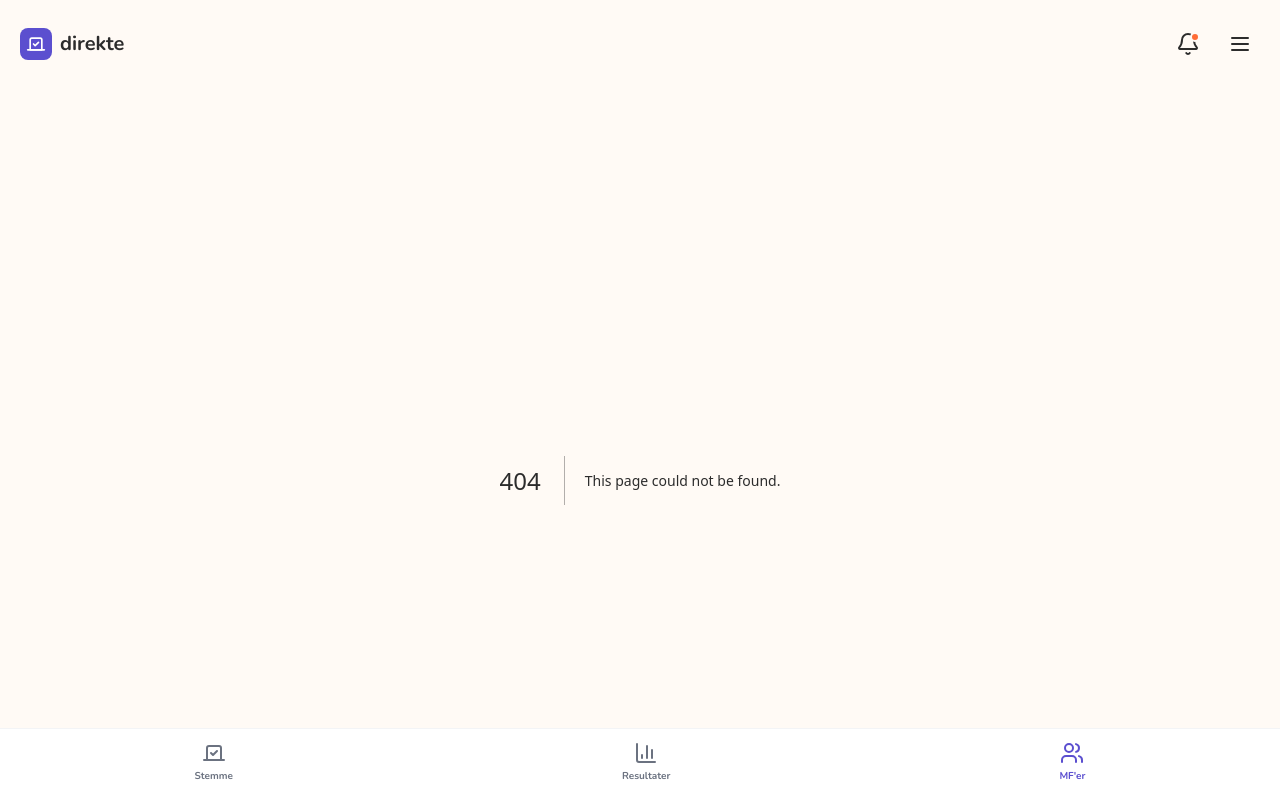
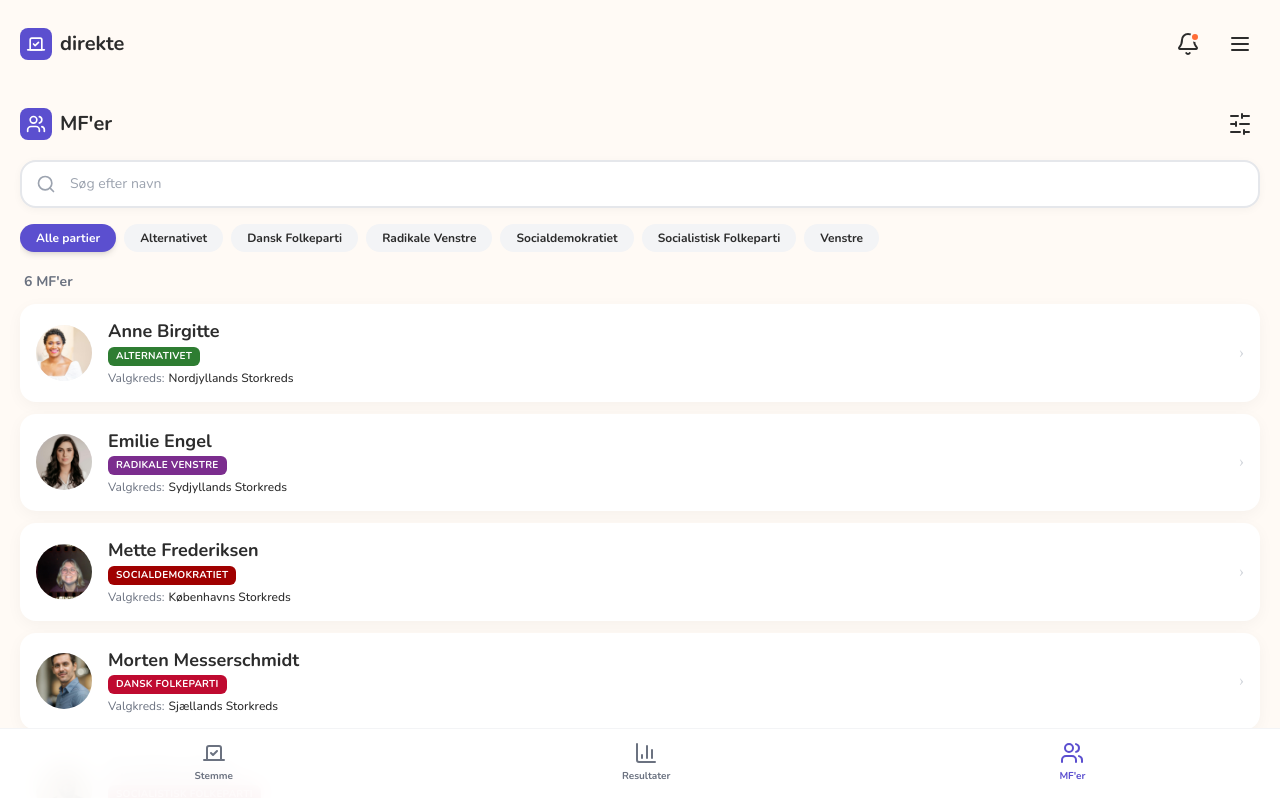
Before and after one commit to totise/direktedemokrati.nu, a Next.js app: page /mps in a window 1280 px wide. Before the commit this address had no page. Shown: the top 798 px of the page. Built offline with nearby package versions, Linux system fonts and the light colour scheme.

Commit message:
feat: add MP list screen

```diff
--- /dev/null
+++ b/src/app/mps/page.tsx
@@ -0,0 +1,231 @@
+"use client";
+
+import Image from "next/image";
+import Link from "next/link";
+import { useMemo, useState } from "react";
+
+import { Search, SlidersHorizontal, Users, X } from "lucide-react";
+
+import PartyChip from "@/components/party-chip";
+import { constituencies, mps } from "@/lib/mock-data";
+import { formatFullName } from "@/lib/utils";
+
+interface PartyOption {
+  label: string;
+  color: string;
+}
+
+const PARTY_COLORS: Record<string, string> = {
+  Socialdemokratiet: "#A00000",
+  "Socialistisk Folkeparti": "#AF1F2D",
+  Venstre: "#00205B",
+  "Dansk Folkeparti": "#BF0A30",
+  "Radikale Venstre": "#7B2D8E",
+  Alternativet: "#2E7D32"
+};
+
+const getPartyColor = (party: string): string =>
+  PARTY_COLORS[party] ?? "#5B4FCF";
+
+export default function MpListPage() {
+  const [searchQuery, setSearchQuery] = useState("");
+  const [selectedParty, setSelectedParty] = useState<string | null>(null);
+
+  const partyOptions = useMemo(() => {
+    const entries = new Map<string, PartyOption>();
+
+    mps.forEach((mp) => {
+      if (!entries.has(mp.party)) {
+        entries.set(mp.party, {
+          label: mp.party,
+          color: getPartyColor(mp.party)
+        });
+      }
+    });
+
+    return Array.from(entries.values()).sort((left, right) =>
+      left.label.localeCompare(right.label, "da")
+    );
+  }, []);
+
+  const filteredMps = useMemo(() => {
+    const query = searchQuery.trim().toLowerCase();
+
+    return [...mps]
+      .filter((mp) => {
+        const fullName = formatFullName(
+          mp.firstName,
+          mp.lastName
+        ).toLowerCase();
+        const constituency = constituencies.find(
+          (entry) => entry.id === mp.constituencyId
+        );
+        const searchMatch =
+          query.length === 0 ||
+          fullName.includes(query) ||
+          constituency?.name.toLowerCase().includes(query) === true;
+        const partyMatch = selectedParty ? mp.party === selectedParty : true;
+
+        return searchMatch && partyMatch;
+      })
+      .sort((left, right) =>
+        formatFullName(left.firstName, left.lastName).localeCompare(
+          formatFullName(right.firstName, right.lastName),
+          "da"
+        )
+      );
+  }, [searchQuery, selectedParty]);
+
+  const renderCard = (mp: (typeof mps)[number]) => {
+    const initials = `${mp.firstName.charAt(0)}${mp.lastName.charAt(0)}`;
+
+    return (
+      <Link
+        className="block rounded-2xl bg-white p-4 shadow-[0_4px_16px_rgba(0,0,0,0.04)] transition-transform active:scale-[0.99]"
+        href={`/mps/${mp.id}`}
+        key={mp.id}
+      >
+        <div className="flex items-center gap-4">
+          <div className="relative flex h-14 w-14 items-center justify-center overflow-hidden rounded-full bg-[#F3F4F6]">
+            {mp.photoUrl ? (
+              <Image
+                alt={formatFullName(mp.firstName, mp.lastName)}
+                className="h-full w-full object-cover"
+                fill
+                sizes="56px"
+                src={mp.photoUrl}
+              />
+            ) : (
+              <span className="font-['Space_Grotesk'] text-base font-bold text-[#6B7280]">
+                {initials}
+              </span>
+            )}
+          </div>
+
+          <div className="min-w-0 flex-1">
+            <h3 className="truncate text-lg font-bold leading-tight text-[#2C2C2C]">
+              {formatFullName(mp.firstName, mp.lastName)}
+            </h3>
+            <div className="mt-1 flex items-center gap-2">
+              <span
+                className="rounded-md px-2 py-0.5 text-[10px] font-bold uppercase tracking-wide text-white"
+                style={{ backgroundColor: getPartyColor(mp.party) }}
+              >
+                {mp.party}
+              </span>
+            </div>
+            <div className="mt-1 flex items-center gap-1 text-xs text-[#6B7280]">
+              <span>Valgkreds:</span>
+              <span className="font-medium text-[#2C2C2C]">
+                {constituencies.find((entry) => entry.id === mp.constituencyId)
+                  ?.name ?? mp.constituencyId}
+              </span>
+            </div>
+          </div>
+
+          <span className="text-[#D1D5DB]">›</span>
+        </div>
+      </Link>
+    );
+  };
+
+  return (
+    <div className="min-h-screen bg-[#FFFAF5] px-5 pb-28 pt-6 font-['Nunito']">
+      <header className="sticky top-0 z-30 bg-[#FFFAF5] pb-3">
+        <div className="mb-4 flex items-center justify-between">
+          <div className="flex items-center gap-2">
+            <div className="flex h-8 w-8 items-center justify-center rounded-lg bg-[#5B4FCF]">
+              <Users className="h-5 w-5 text-white" />
+            </div>
+            <h1 className="text-xl font-bold text-[#2C2C2C]">MF&apos;er</h1>
+          </div>
+
+          <button
+            className="rounded-full p-2 transition-colors hover:bg-[#F3F4F6]"
+            type="button"
+          >
+            <SlidersHorizontal className="h-6 w-6 text-[#2C2C2C]" />
+          </button>
+        </div>
+
+        <div className="relative mb-4">
+          <Search
+            className={`absolute left-4 top-1/2 h-5 w-5 -translate-y-1/2 ${searchQuery ? "text-[#5B4FCF]" : "text-[#9CA3AF]"}`}
+          />
+          <input
+            className={`w-full rounded-2xl border-2 bg-white py-3 pl-12 pr-11 text-sm shadow-[0_2px_8px_rgba(0,0,0,0.04)] outline-none transition-colors ${searchQuery ? "border-[#5B4FCF]" : "border-[#E5E7EB] focus:border-[#5B4FCF]"}`}
+            onChange={(event) => setSearchQuery(event.target.value)}
+            placeholder="Søg efter navn"
+            value={searchQuery}
+          />
+          {searchQuery ? (
+            <button
+              className="absolute right-3 top-1/2 -translate-y-1/2 rounded-full bg-[#F3F4F6] p-1 text-[#6B7280]"
+              onClick={() => setSearchQuery("")}
+              type="button"
+            >
+              <X className="h-4 w-4" />
+            </button>
+          ) : null}
+        </div>
+
+        <div className="flex gap-2 overflow-x-auto pb-2 no-scrollbar pr-2">
+          <PartyChip
+            color="#5B4FCF"
+            label="Alle partier"
+            onClick={() => setSelectedParty(null)}
+            selected={selectedParty === null}
+          />
+          {partyOptions.map((party) => (
+            <PartyChip
+              color={party.color}
+              key={party.label}
+              label={party.label}
+              onClick={() =>
+                setSelectedParty((current) =>
+                  current === party.label ? null : party.label
+                )
+              }
+              selected={selectedParty === party.label}
+            />
+          ))}
+        </div>
+      </header>
+
+      <main>
+        <div className="mb-3 flex items-center justify-between px-1">
+          <span className="text-sm font-bold text-[#6B7280]">
+            {filteredMps.length} MF&apos;er
+          </span>
+          {searchQuery || selectedParty ? (
+            <button
+              className="text-sm font-bold text-[#5B4FCF]"
+              onClick={() => {
+                setSearchQuery("");
+                setSelectedParty(null);
+              }}
+              type="button"
+            >
+              Ryd filtre
+            </button>
+          ) : null}
+        </div>
+
+        <div className="space-y-3">
+          {filteredMps.length === 0 ? (
+            <div className="rounded-2xl bg-white p-5 text-center shadow-[0_4px_16px_rgba(0,0,0,0.04)]">
+              <p className="text-base font-bold text-[#2C2C2C]">
+                Ingen MF&apos;er fundet
+              </p>
+              <p className="mt-2 text-sm text-[#6B7280]">
+                Prøv en anden søgning eller vælg et andet parti.
+              </p>
+            </div>
+          ) : (
+            filteredMps.map(renderCard)
+          )}
+        </div>
+      </main>
+    </div>
+  );
+}
```
Also changed, not shown: 1 other file (tests, documents, lock files or other folders).
